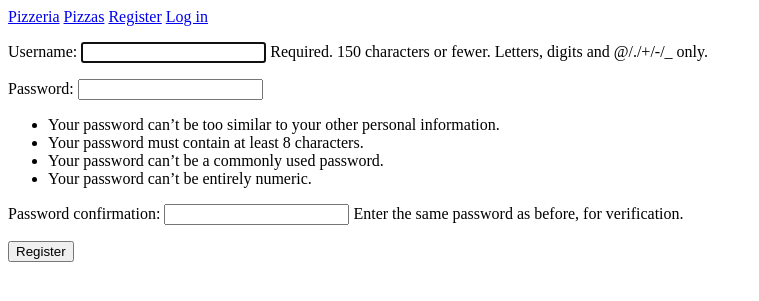
After one commit to dylanrduncan/Pizzeria_Project, a Django app: page /users/register/ in a window 1280 px wide. The commit adds this page. Shown: the top 301 px of the page, without its empty margins (0-759 px from the left). Run offline with Django 3.2, Linux system fonts and the light colour scheme.

Commit message:
comments fixed

```diff
--- a/MainApp/admin.py
+++ b/MainApp/admin.py
@@ -1,7 +1,8 @@
 from django.contrib import admin
 
 # Register your models here.
-from .models import Pizza, Topping
+from .models import Pizza, Topping, Comment
 
 admin.site.register(Pizza)
 admin.site.register(Topping)
+admin.site.register(Comment)
--- a/MainApp/models.py
+++ b/MainApp/models.py
@@ -1,4 +1,5 @@
 from django.db import models
+from django.contrib.auth.models import User
 
 # Create your models here.
 
@@ -22,8 +23,9 @@ class Topping(models.Model):
 
 class Comment(models.Model):
     pizza = models.ForeignKey(Pizza, on_delete=models.CASCADE)
+    username = models.ForeignKey(User, related_name="details", on_delete=models.CASCADE)
     text = models.CharField(max_length=200)
     date_added = models.DateTimeField(auto_now_add=True, blank=True)
 
     def __str__(self):
-        return self.text
+        return f"{self.text[:50]}..."
--- a/MainApp/templates/MainApp/base.html
+++ b/MainApp/templates/MainApp/base.html
@@ -1,6 +1,15 @@
 <p>
     <a href='{% url "MainApp:index" %}'>Pizzeria</a>
     <a href='{% url "MainApp:pizzas" %}'>Pizzas</a>
+    {% if user.is_authenticated %}
+    Hello, {{ user.username }}.
+    <a href="{% url 'users:logout' %}">Log out</a>
+    {% else %}
+    <a href="{% url 'users:register' %}">Register</a>
+    <a href="{% url 'users:login' %}">Log in</a>
+    {% endif %}
 </p>
 
-{% block content %}{% endblock content %}
+{% block content %}
+
+{% endblock content %}
--- a/MainApp/templates/MainApp/new_comment.html
+++ b/MainApp/templates/MainApp/new_comment.html
@@ -6,7 +6,7 @@
 
 <p>Add a new comment:</p>
 
-<form action="{% url 'MainApp:pizza' pizza.id %}" method='post'>
+<form action="{% url 'MainApp:new_comment' pizza.id %}" method='post'>
     {% csrf_token %}
     {{ form.as_p }}
 
--- a/MainApp/templates/MainApp/pizza.html
+++ b/MainApp/templates/MainApp/pizza.html
@@ -15,13 +15,14 @@
     <li>There are no toppings for this pizza yet. </li>
     {% endfor %}
 </ul>
+
 <p>Comments: </p>
 <ul>
     {% for comment in comments %}
 
     <li>
         <p>{{ comment.date_added|date:'M d, Y H:i' }}</p>
-        <p>{{ comment.text|linebreaks }}</p>
+        <p>{{ comment.text|linebreaks }} -- {{ comment.username }}</p>
     </li>
     {% empty %}
     <li>There are no comments for this pizza yet. Be the first to add one!</li>
--- a/MainApp/templates/MainApp/pizzas.html
+++ b/MainApp/templates/MainApp/pizzas.html
@@ -11,7 +11,7 @@
         <a href="{% url 'MainApp:pizza' pizza.id %}"> {{ pizza }} </a>
     </li>
     {% empty %}
-    <li>No topics have been added yet.</li>
+    <li>No pizzas have been added yet.</li>
     {% endfor %}
 </ul>
 
--- a/pizzeria/settings.py
+++ b/pizzeria/settings.py
@@ -32,6 +32,7 @@ ALLOWED_HOSTS = []
 
 INSTALLED_APPS = [
     "MainApp",
+    "users",
     "django.contrib.admin",
     "django.contrib.auth",
     "django.contrib.contenttypes",
@@ -124,3 +125,5 @@ STATIC_URL = "/static/"
 # https://docs.djangoproject.com/en/3.2/ref/settings/#default-auto-field
 
 DEFAULT_AUTO_FIELD = "django.db.models.BigAutoField"
+
+LOGIN_URL = "users:login"
--- a/pizzeria/urls.py
+++ b/pizzeria/urls.py
@@ -19,4 +19,5 @@ from django.urls import path, include
 urlpatterns = [
     path("admin/", admin.site.urls),
     path("", include("MainApp.urls")),
+    path("users/", include("users.urls")),
 ]
--- /dev/null
+++ b/users/templates/registration/register.html
@@ -0,0 +1,13 @@
+{% extends "MainApp/base.html" %}
+
+{% block content %}
+
+<form action="{% url 'users:register' %}" method="post">
+    {% csrf_token %}
+    {{ form.as_p }}
+
+    <button name="submit">Register</button>
+    <input type='hidden' name='next' value="{% url 'MainApp:index' %}" />
+</form>
+
+{% endblock content %}
--- /dev/null
+++ b/users/urls.py
@@ -0,0 +1,9 @@
+from django.urls import path, include
+from . import views
+
+app_name = "users"
+
+urlpatterns = [
+    path("", include("django.contrib.auth.urls")),
+    path("register/", views.register, name="register"),
+]
--- a/users/views.py
+++ b/users/views.py
@@ -1,3 +1,20 @@
-from django.shortcuts import render
+from django.shortcuts import render, redirect
+from django.contrib.auth import login
+from django.contrib.auth.forms import UserCreationForm
 
 # Create your views here.
+
+
+def register(request):
+    """Register a new user."""
+    if request.method != "POST":
+        form = UserCreationForm()
+    else:
+        form = UserCreationForm(data=request.POST)
+        if form.is_valid():
+            new_user = form.save()
+            login(request, new_user)
+            return redirect("MainApp:index")
+
+    context = {"form": form}
+    return render(request, "registration/register.html", context)
```
Also changed, not shown: MainApp/views.py (+6 -3 lines), users/templates/registration/logged_out.html (added, +7 -0 lines), users/templates/registration/login.html (added, +17 -0 lines), MainApp/migrations/0005_comment.py (added), db.sqlite3.
